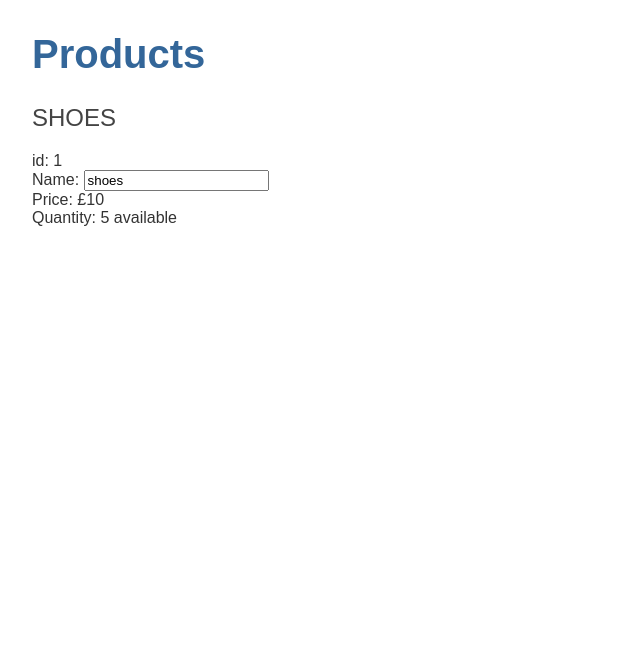
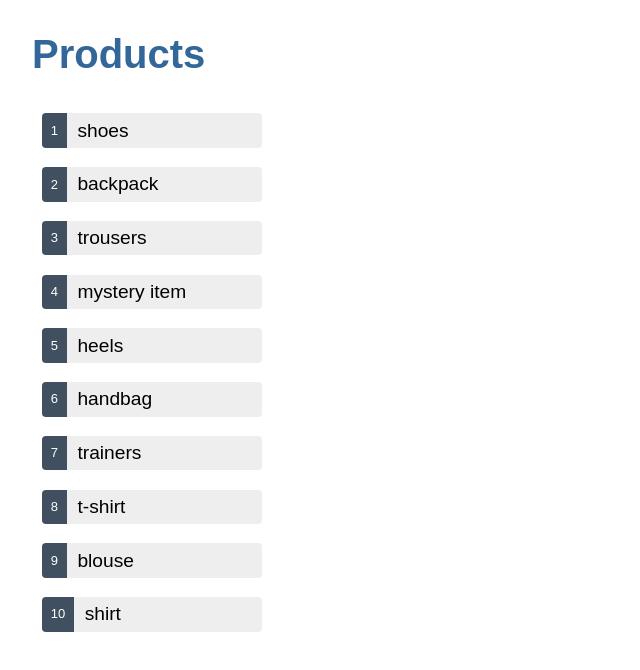
Before and after one commit to Ash530888/first-angular-app, an Angular app: page / in a window 1280 px wide. Shown: the top 670 px of the page, without its empty margins (0-640 px from the left). Built offline with nearby package versions, Linux system fonts and the light colour scheme.

Commit message:
list of products

```diff
--- a/src/app/app.module.ts
+++ b/src/app/app.module.ts
@@ -4,6 +4,8 @@ import { FormsModule } from '@angular/forms'; // <-- NgModel lives here
 
 import { AppComponent } from './app.component';
 import { ProductsComponent } from './products/products.component';
+
+import { NgFor } from '@angular/common';
 
 @NgModule({
   declarations: [
@@ -12,7 +14,8 @@ import { ProductsComponent } from './products/products.component';
   ],
   imports: [
     BrowserModule,
-    FormsModule
+    FormsModule,
+    NgFor
   ],
   providers: [],
   bootstrap: [AppComponent]
--- /dev/null
+++ b/src/app/products/list-products.ts
@@ -0,0 +1,14 @@
+import {Product} from "./product";
+
+export const PRODUCTS: Product[] = [
+    {id: 1, name: "shoes", price: 10.00, quantity: 50},
+    {id: 2, name: "backpack", price: 35.50, quantity: 40},
+    {id: 3, name: "trousers", price: 30.00, quantity: 10},
+    {id: 4, name: "mystery item", price: 50.00, quantity: 5},
+    {id: 5, name: "heels", price: 70.00, quantity: 100},
+    {id: 6, name: "handbag", price: 90.00, quantity: 50},
+    {id: 7, name: "trainers", price: 45.00, quantity: 100},
+    {id: 8, name: "t-shirt", price: 10.00, quantity: 110},
+    {id: 9, name: "blouse", price: 40.00, quantity: 50},
+    {id: 10, name: "shirt", price: 20.00, quantity: 50}
+]
--- a/src/app/products/products.component.css
+++ b/src/app/products/products.component.css
@@ -0,0 +1,66 @@
+/* productsComponent's private CSS styles */
+.products {
+    margin: 0 0 2em 0;
+    list-style-type: none;
+    padding: 0;
+    width: 15em;
+  }
+
+  .products li {
+    display: flex;
+  }
+
+  .products button {
+    flex: 1;
+    cursor: pointer;
+    position: relative;
+    left: 0;
+    background-color: #EEE;
+    margin: .5em;
+    padding: 0;
+    border-radius: 4px;
+    display: flex;
+    align-items: stretch;
+    height: 1.8em;
+  }
+
+  .products button:hover {
+    color: #2c3a41;
+    background-color: #e6e6e6;
+    left: .1em;
+  }
+
+  .products button:active {
+    background-color: #525252;
+    color: #fafafa;
+  }
+
+  .products button.selected {
+    background-color: black;
+    color: white;
+  }
+
+  .products button.selected:hover {
+    background-color: #505050;
+    color: white;
+  }
+
+  .products button.selected:active {
+    background-color: black;
+    color: white;
+  }
+
+  .products .badge {
+    display: inline-block;
+    font-size: small;
+    color: white;
+    padding: 0.8em 0.7em 0 0.7em;
+    background-color: #405061;
+    line-height: 1em;
+    margin-right: .8em;
+    border-radius: 4px 0 0 4px;
+  }
+
+  .products .name {
+    align-self: center;
+  }
--- a/src/app/products/products.component.html
+++ b/src/app/products/products.component.html
@@ -1,8 +1,8 @@
-<h2>{{product.name | uppercase}}</h2>
-<div><span>id: </span>{{product.id}}</div>
-<div>
-    <label for="name">Name: </label>
-    <input id="name" [(ngModel)]="product.name" placeholder="name" >
-</div>
-<div><span>Price: </span>£{{product.price}}</div>
-<div><span>Quantity: </span>{{product.quantity}} available</div>
+<ul class="products">
+    <li *ngFor="let product of products">
+        <button type="button">
+            <span class="badge">{{product.id}}</span>
+            <span class="name">{{product.name}}</span>
+        </button>
+    </li>
+</ul>
--- a/src/app/products/products.component.ts
+++ b/src/app/products/products.component.ts
@@ -1,5 +1,6 @@
 import { Component } from '@angular/core';
-import { Product } from '../product';
+import { PRODUCTS } from './list-products';
+import { Product } from './product';
 
 @Component({
   selector: 'app-products',
@@ -7,10 +8,5 @@ import { Product } from '../product';
   styleUrl: './products.component.css'
 })
 export class ProductsComponent {
-  product : Product = {
-    id: 1,
-    name: "shoes",
-    price: 10,
-    quantity: 5
-  };
+  products = PRODUCTS;
 }
```
Also changed, not shown: src/app/products/product.ts (renamed from src/app/product.ts).
